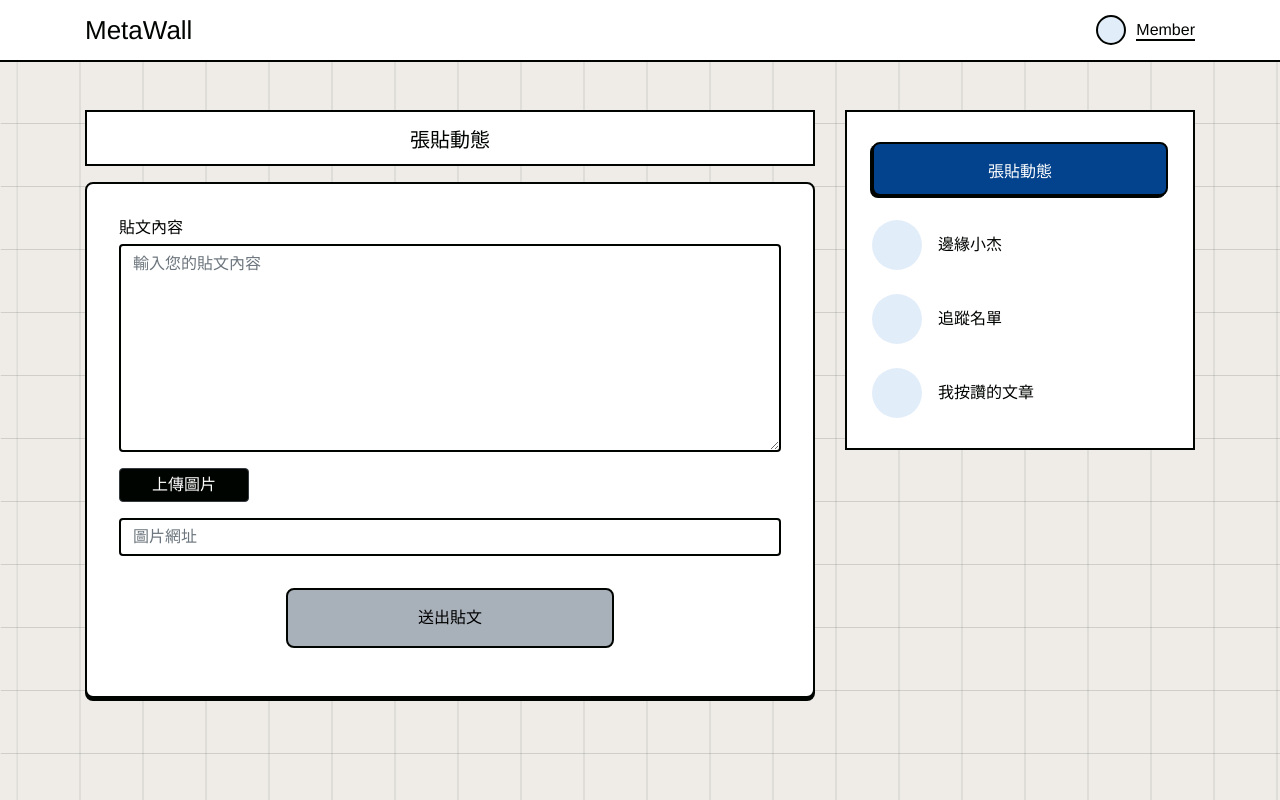
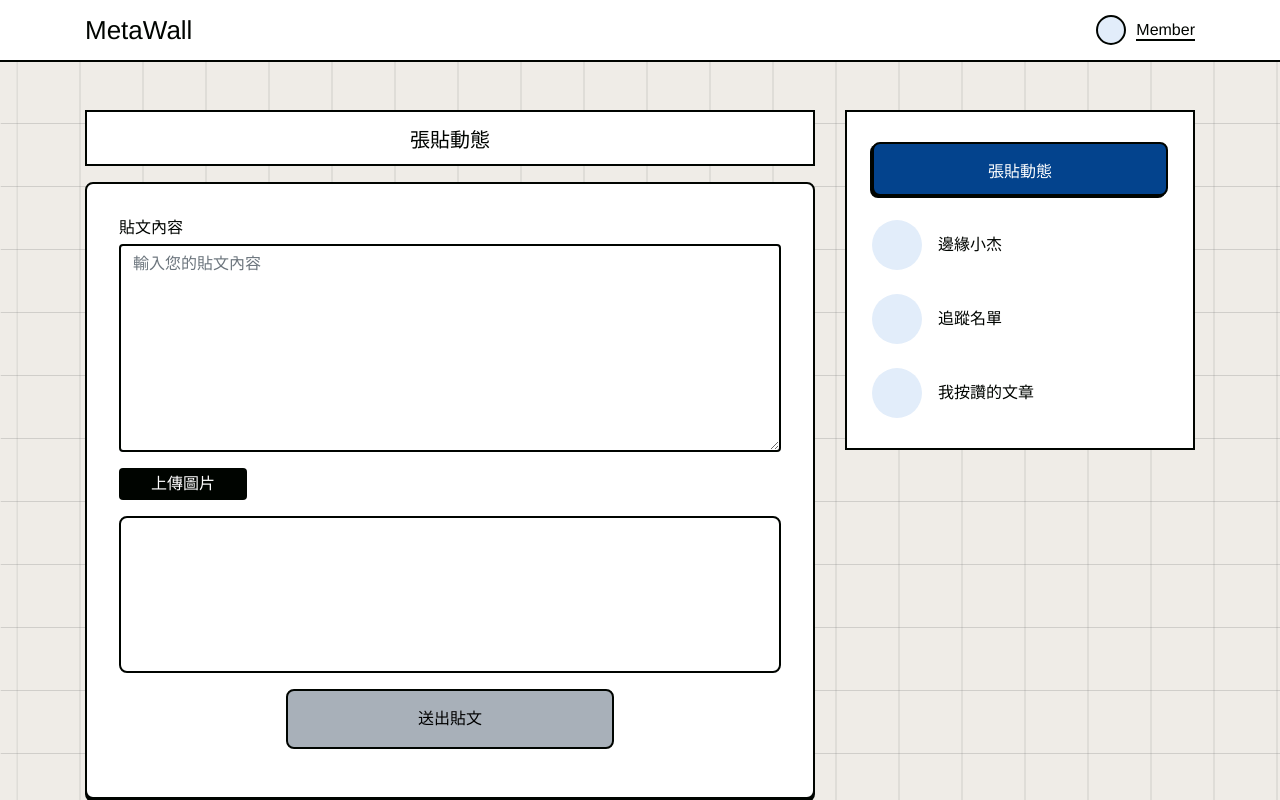
Before and after one commit to jerry83314/nodeClass_week04_fronted, a Vue app: page /create in a window 1280 px wide. Built offline with nearby package versions, Linux system fonts and the light colour scheme.

Commit message:
串接 imgur API

```diff
--- a/src/views/CreatePost.vue
+++ b/src/views/CreatePost.vue
@@ -9,12 +9,21 @@
               <label for="postContent">貼文內容</label>
               <textarea class="form-control" id="postContent" rows="8" placeholder="輸入您的貼文內容" v-model="post.content"></textarea>
             </div>
-            <div class="form-group text-left">
-              <button type="button" class="btn btn-dark">上傳圖片</button>
+
+            <div class="custom-file">
+              <span>上傳圖片</span>
+              <input type="file" class="custom-file-input" id="upload" accept="image/*" required @change="uploadFile">
             </div>
-            <div class="form-group">
-              <input type="text" class="form-control" placeholder="圖片網址" v-model="post.photo">
+
+            <div class="priviewImg">
+              <template v-if="previewImg">
+                <span class="hasImg" :style="{ backgroundImage: `url(${previewImg})`}"></span>
+              </template>
+              <template v-else>
+                <span class="noImg"></span>
+              </template>
             </div>
+
             <div class="form-group">
               <button type="button" class="btn-post" @click.prevent="handleNewPost()">送出貼文</button>
             </div>
@@ -42,17 +51,24 @@ export default {
         user: '627a7e483daec2a5eda5f42c',
         content: '',
         photo: ''
-      }
+      },
+      file: null, // 準備拿 input type="file" 的值
+      previewImg: ''
     }
   },
   methods: {
     handleNewPost () {
+      if (this.previewImg === '') {
+        alert('尚未上傳圖片')
+        return false
+      }
       const url = 'https://thawing-retreat-19220.herokuapp.com/posts';
       this.axios.post(url, this.post)
         .then((res) => {
           if (res.data.status === 'success') {
             this.post.content = ''
             this.post.photo = ''
+            this.previewImg = ''
             alert('貼文送出成功');
           } else {
             alert('貼文送出失敗');
@@ -61,12 +77,73 @@ export default {
         .catch((error) => {
           console.log(error)
         })
+    },
+    async uploadFile (e) {
+      this.file = e.target.files[0]; // input type="file" 的值
+      let form = new FormData();
+      form.append('image', this.file);
+
+      const requestConfig = {
+        method: "post",
+        url: 'https://api.imgur.com/3/image',
+        headers: {
+          Authorization: 'Bearer 4745ecc03477331dd3f9c105ee69bc2d0008b807',
+        },
+        data: form,
+      };
+
+      await this.axios(requestConfig)
+        .then((res) => {
+          if (res.data.success) {
+            this.previewImg = res.data.data.link;
+            this.post.photo = this.previewImg;
+          } else {
+            alert('上傳失敗');
+            return false
+          }
+        })
+        .catch((err) => {
+          console.log(err)
+        })
     }
   }
 }
 </script>
 
 <style lang="scss">
+.custom-file {
+  width: 128px;
+  height: 32px;
+  background-color: #000400;
+  color: #fff;
+  border-radius: 4px;
+  padding: 4px;
+  display: block;
+  margin-bottom: 16px;
+}
+.custom-file-input {
+  position: absolute;
+  top: 0;
+  left: 0;
+  right: 0;
+}
+
+.priviewImg {
+  border: 2px solid #000400;
+  width: 100%;
+  height: 157px;
+  border-radius: 8px;
+  overflow: hidden;
+  .hasImg, .noImg {
+    display: block;
+    width: 100%;
+    height: 157px;
+  }
+  .hasImg {
+    background-size: cover;
+    background-position: center;
+  }
+}
 .create {
   &__header {
     width: 100%;
```
Also changed, not shown: 1 other file (tests, documents, lock files or other folders).
